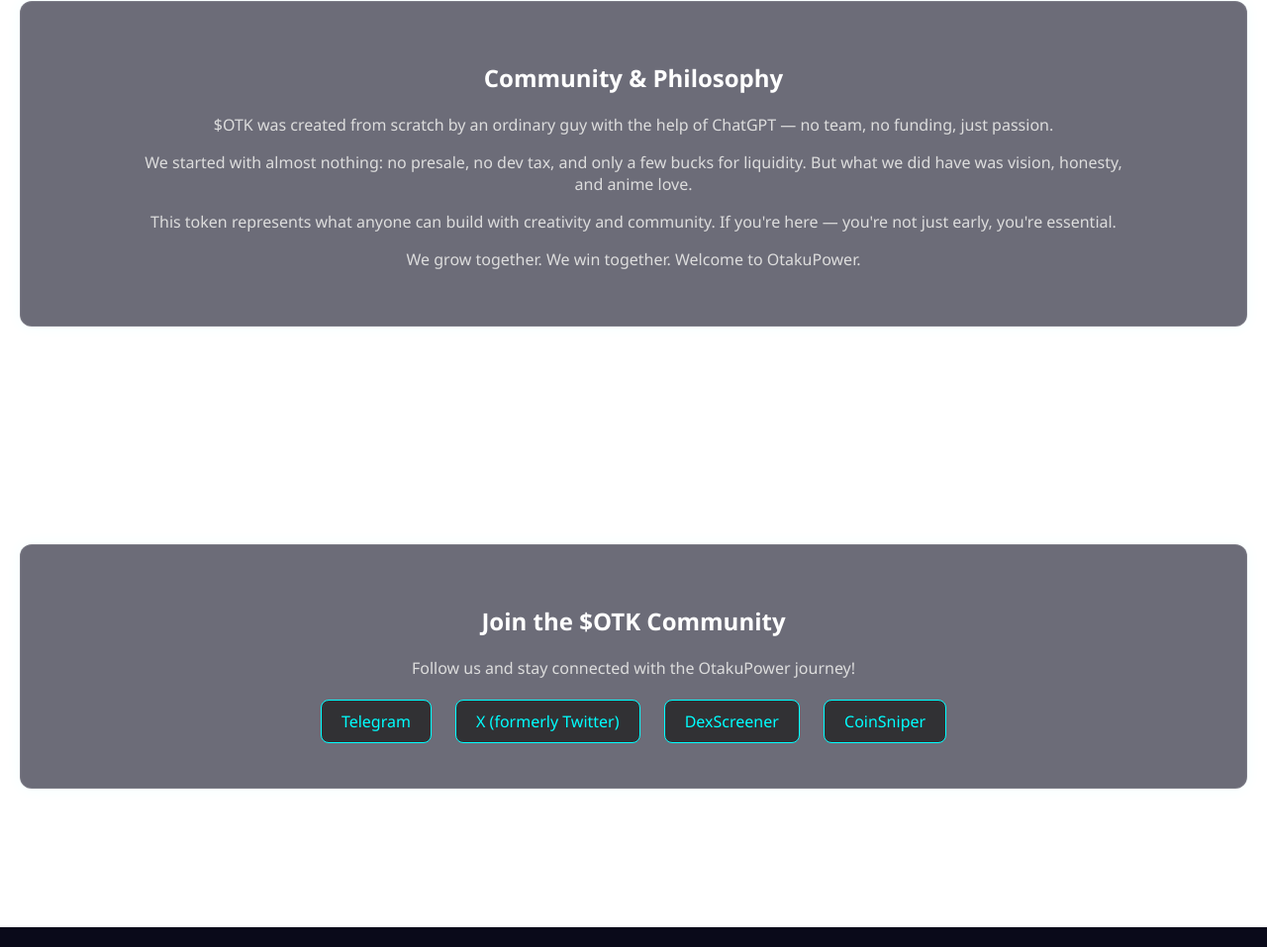
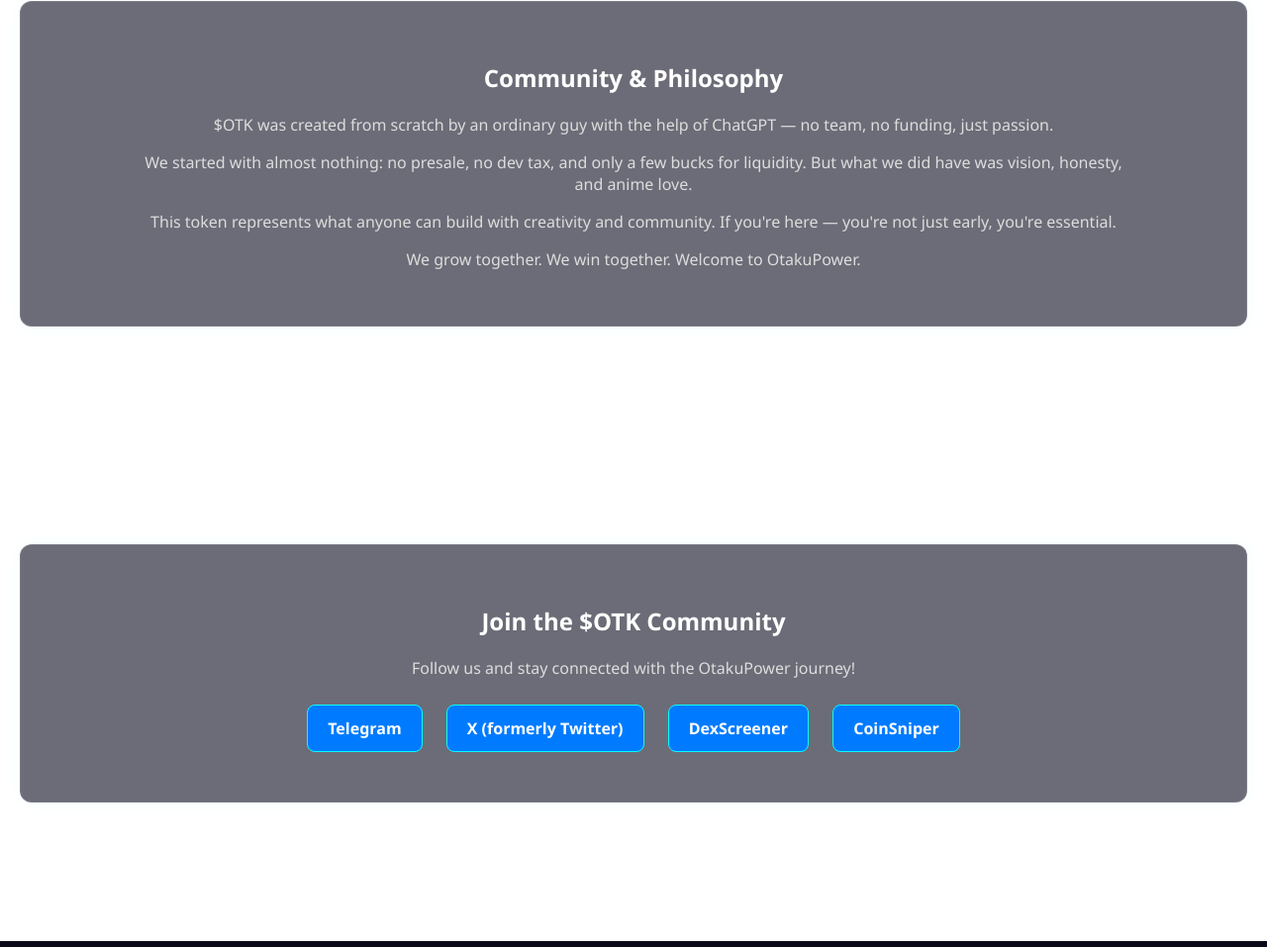
Before and after one commit to EightyS1x/OTK-Site-First-Version, a plain HTML site: page index.html in a window 1280 px wide. Shown: the part 2480-3437 px from the top of the page at 99% size. Drawn offline with nearby package versions, Linux system fonts and the light colour scheme.

Commit message:
Update style.css

```diff
--- a/css/style.css
+++ b/css/style.css
@@ -155,3 +155,29 @@ section .content {
   content: "• ";
   color: #00ffff;
 }
+
+/* Синие кнопки соцсетей */
+.socials .links a {
+  display: inline-block;
+  margin: 10px;
+  padding: 12px 20px;
+  background: #007bff;
+  border-radius: 8px;
+  color: #fff;
+  font-weight: bold;
+  transition: all 0.25s ease;
+  box-shadow: 0 0 0 transparent;
+}
+
+.socials .links a:hover {
+  background: #339dff;
+  transform: translateY(-4px);
+  box-shadow: 0 0 12px #339dff80;
+}
+
+/* Эмодзи в Roadmap */
+.roadmap .card::before {
+  content: attr(data-icon);
+  margin-right: 10px;
+  font-size: 1.2em;
+}
```
